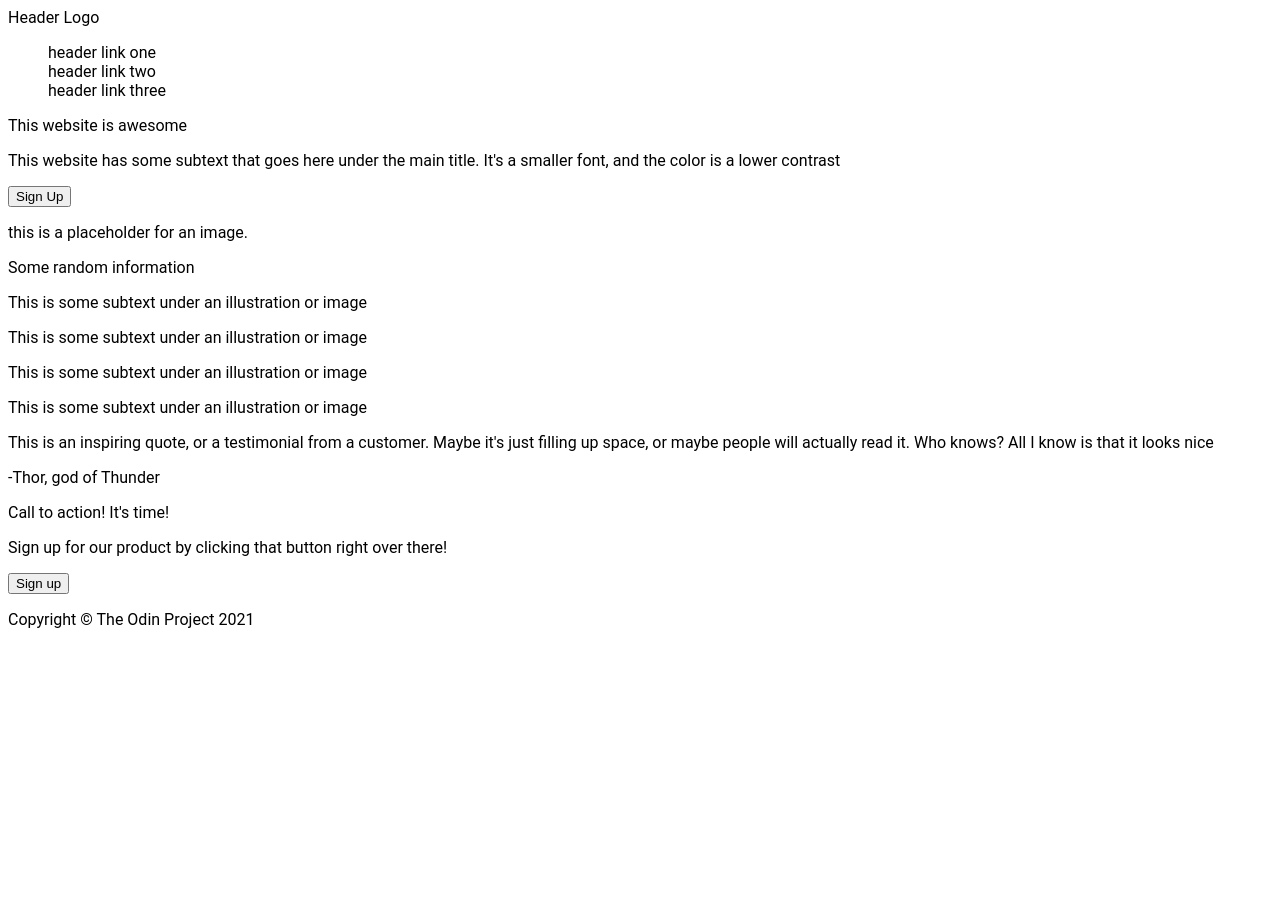
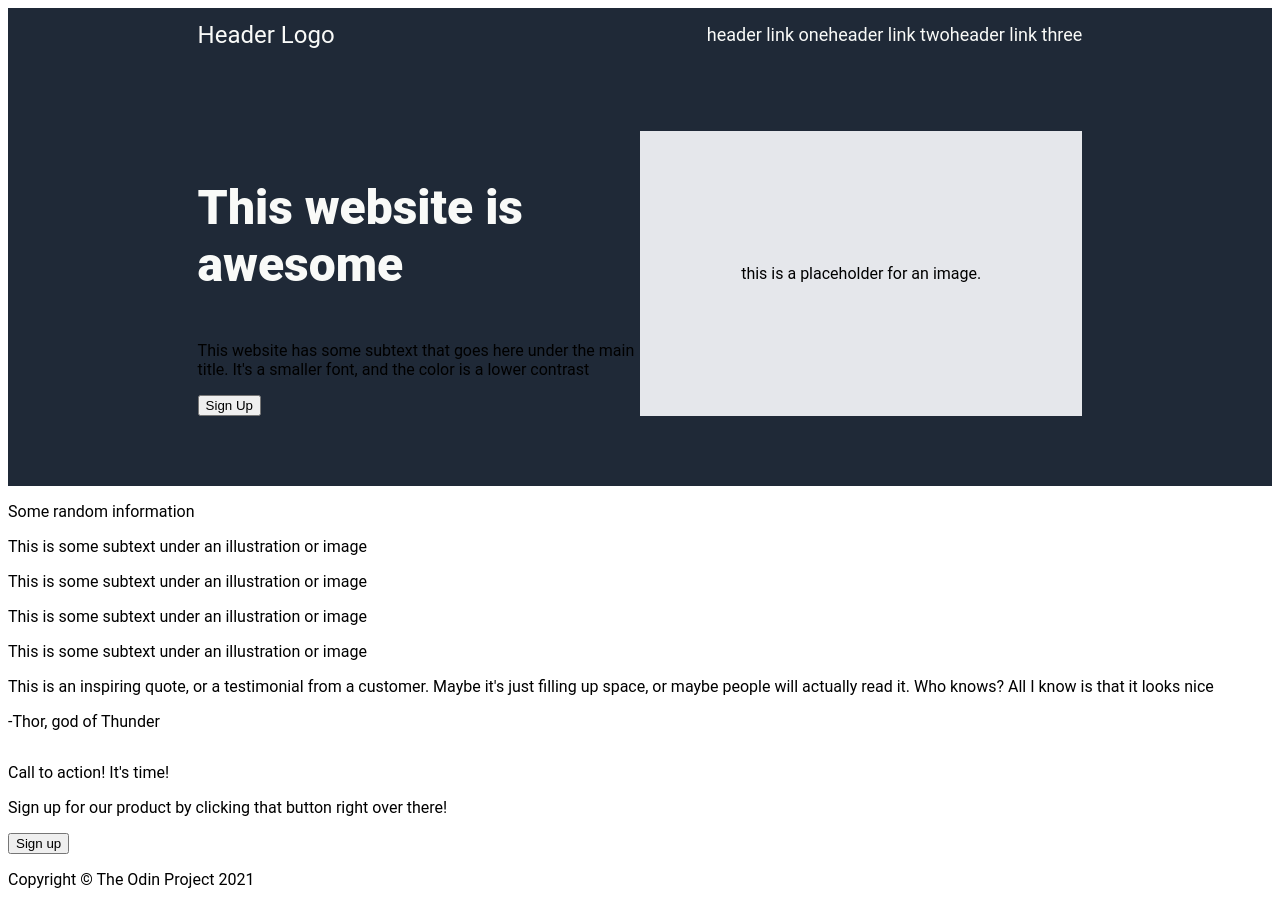
Before and after one commit to DavidOsas/odin-landing-page, a plain HTML site: page index.html in a window 1280 px wide. Before the commit the page ends 800 px from the top, so only its background shows below. Drawn offline with Linux system fonts and the light colour scheme.

Commit message:
Put in some CSS

```diff
--- a/index.html
+++ b/index.html
@@ -10,19 +10,28 @@
 <body>
     <div id="container">
 
-        <!-- Navbar -->
+        <div id="container-top">
+
+
+            <!-- Navbar -->
+
+
         <div id="navbar">
-            <div id="logo"><a href="#" id="header-logo-text">Header Logo</a></div>
+            <div id="logo">
+                <a href="#" id="header-logo-text">Header Logo</a>
+            </div>
             <div id="navbar-text">
                 <ul id="navbar-list">
-                    <li class="navbar-list-items"><a href="">header link one</a></li>
-                    <li class="navbar-list-items"><a href="">header link two</a></li>
-                    <li class="navbar-list-items"><a href="">header link three</a></li>
+                    <li class="navbar-list-items"><a href="#">header link one</a></li>
+                    <li class="navbar-list-items"><a href="#">header link two</a></li>
+                    <li class="navbar-list-items"><a href="#">header link three</a></li>
                 </ul>
             </div>
         </div>
 
+
         <!-- Top Section -->
+
 
         <div id="top">
             <div id="top-left">
@@ -40,8 +49,14 @@
                </p>
             </div>
         </div>
+        </div>
 
-        <!-- Middle Section -->
+        <div id="container-middle">
+
+
+
+            <!-- Middle Section -->
+
 
         <div id="middle">
             <div id="middle-top">
@@ -66,8 +81,14 @@
                 <p id="middle-bottom-author">-Thor, god of Thunder</p>
             </div>
         </div>
+        </div>
 
-        <!-- Bottom -->
+
+        <div id="container-bottom">
+
+
+            <!-- Bottom Section -->
+
 
         <div id="bottom">
             <div id="bottom-top">
@@ -83,6 +104,9 @@
                 <p id="bottom-bottom-text">Copyright © The Odin Project 2021</p>
             </div>
         </div>
+        </div>
+
+
     </div>
     <script src="main.js"></script>
 </body>
--- a/styles.css
+++ b/styles.css
@@ -1,3 +1,9 @@
+:root {
+    --main-text-color: #F9FAF8;
+    --hero-bg-color: #1F2937;
+    --quote-bg-color: #E5E7EB;
+}
+
 * {
     margin: none;
     padding: none;
@@ -5,12 +11,85 @@
 }
 
 body {
-    font-family: Roboto, BlinkMacSystemFont, 'Segoe UI', Oxygen, Ubuntu, Cantarell, 'Open Sans', 'Helvetica Neue', monospace
+    display: flex;
+    justify-content: center;
+    font-family: Roboto, monospace
 }
+
+#container {
+    height: 100vh;
+    width: 100vw;
+    display: flex;
+    flex-direction: column;
+}
+
+#container-top {
+    display: flex;
+    flex-direction: column;
+    align-items: center;
+    justify-content: space-around;
+    width: 100%;
+    background: var(--hero-bg-color);
+}
+
+/* Navbar */
+
+
+#navbar {
+    width: 70%;
+    background: var(--hero-bg-color);
+    display: flex;
+    justify-content: space-between;
+    align-items: center;
+}
+
+#navbar-list {
+    display: flex;
+    justify-content: space-between;
+}
+
+.navbar-list-items > a {
+    color: var(--main-text-color);
+    font-size: 18px;
+}
+
+#logo > a {
+    font-size: 24px;
+    color: var(--main-text-color)
+}
+
+/* Top */
+
+#top {
+   display: flex;
+   flex: auto;
+   margin: 70px 0;
+   width: 70%;
+}
+
+#top-left {
+    display: flex;
+    flex-direction: column;
+    width: 50%;
+}
+
+#top-right {
+    width: 50%;
+    background: var(--quote-bg-color);
+    display: flex;
+    justify-content: center;
+    align-items: center;
+}
+
+#hero-text {
+    font-size: 48px;
+    font-weight: 800;
+    color: var(--main-text-color);
+}
+
 
 a {
     text-decoration: none;
-    color: black;
 }
 
 ul {
```
